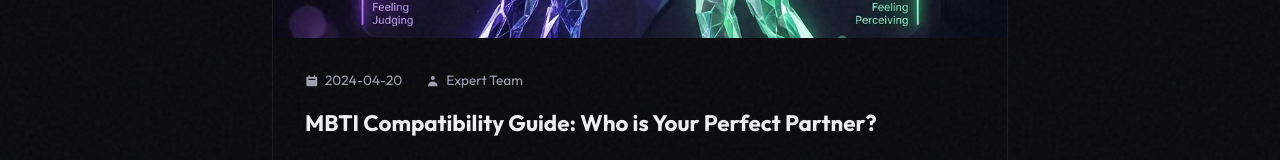
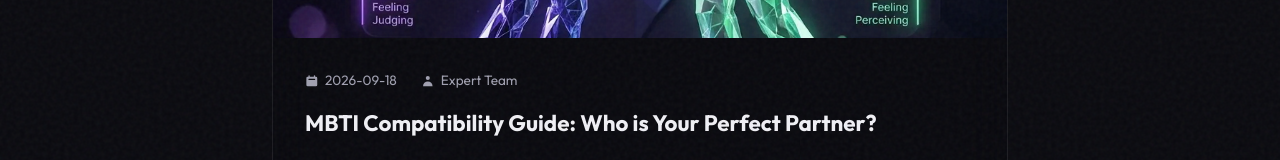
Before and after one commit to jeiljjw/mbti_, a React (Vite) app: page /en/blog in a window 1280 px wide. Shown: the part 473-633 px from the top of the page. Built offline with nearby package versions, Linux system fonts and the light colour scheme; no server answers.

Commit message:
AdSense prep: drop /r/ from sitemap, fix blog dates
- generate-sitemap: exclude /r/:type thin share pages (48 urls, 546->498)

- blogPosts: 2024 dates -> 2026-09-18/19/20

```diff
--- a/src/constants/blogPosts.ts
+++ b/src/constants/blogPosts.ts
@@ -35,7 +35,7 @@
     image: '/blog/relationship.png',
     alt: 'Abstract crystal figures connected by light, symbolizing personality harmony and compatibility.',
     category: 'Relationship',
-    date: '2024-04-20',
+    date: '2026-09-18',
     author: 'MBTI Expert Team',
     translations: {
       ko: {
@@ -134,7 +134,7 @@
     image: '/blog/career.png',
     alt: '3D illustration of multiple paths and glowing inspiration icons, symbolizing career direction.',
     category: 'Career',
-    date: '2024-04-21',
+    date: '2026-09-19',
     author: 'MBTI Expert Team',
     translations: {
       ko: {
@@ -221,7 +221,7 @@
     image: '/blog/stress.png',
     alt: '3D illustration of a peaceful garden transitioning from a storm, symbolizing stress recovery.',
     category: 'Wellness',
-    date: '2024-04-22',
+    date: '2026-09-22',
     author: 'MBTI Expert Team',
     translations: {
       ko: {
```
Also changed, not shown: scripts/generate-sitemap.mjs (+5 -2 lines), 1 other file (tests, documents, lock files or other folders).
